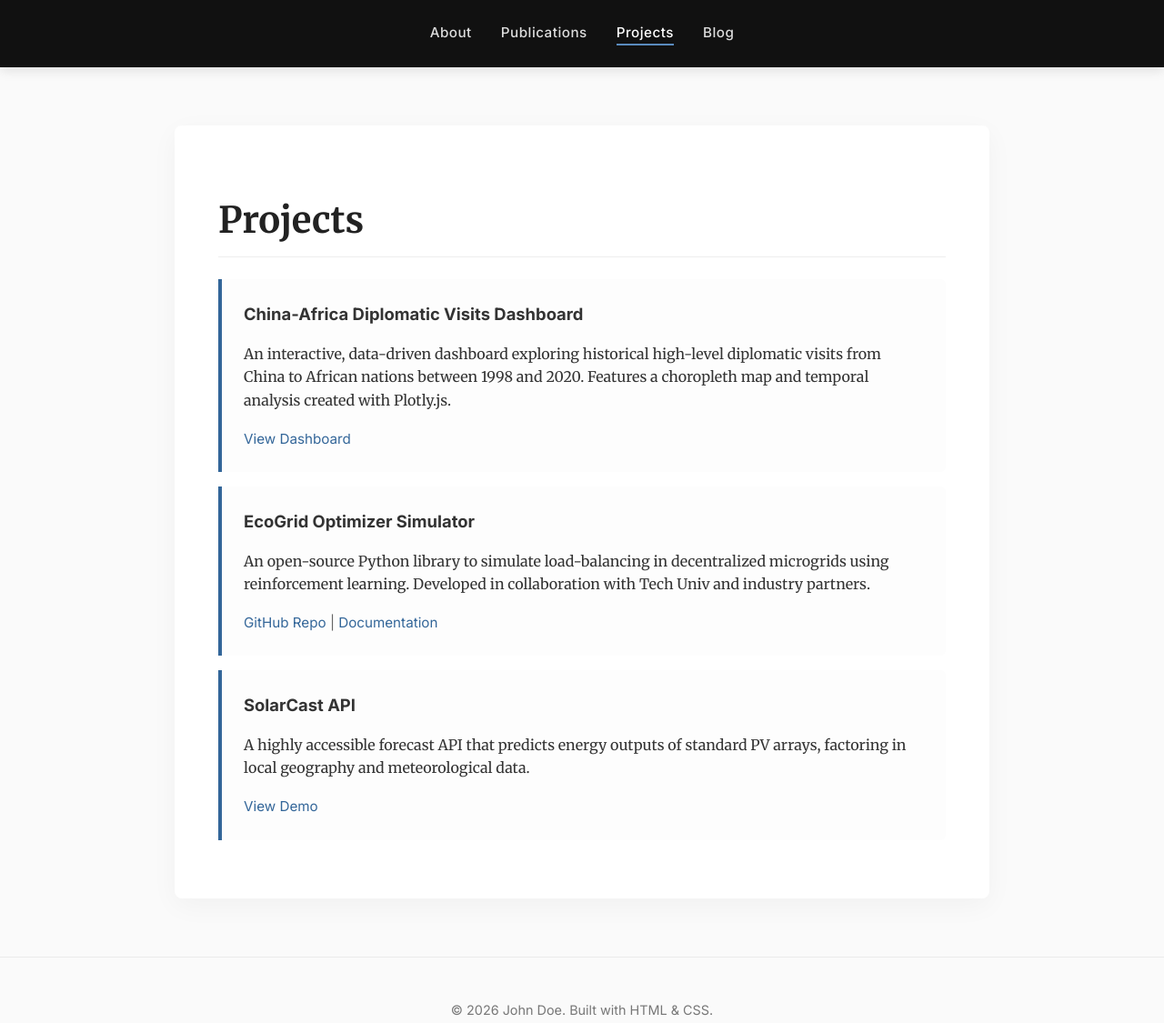
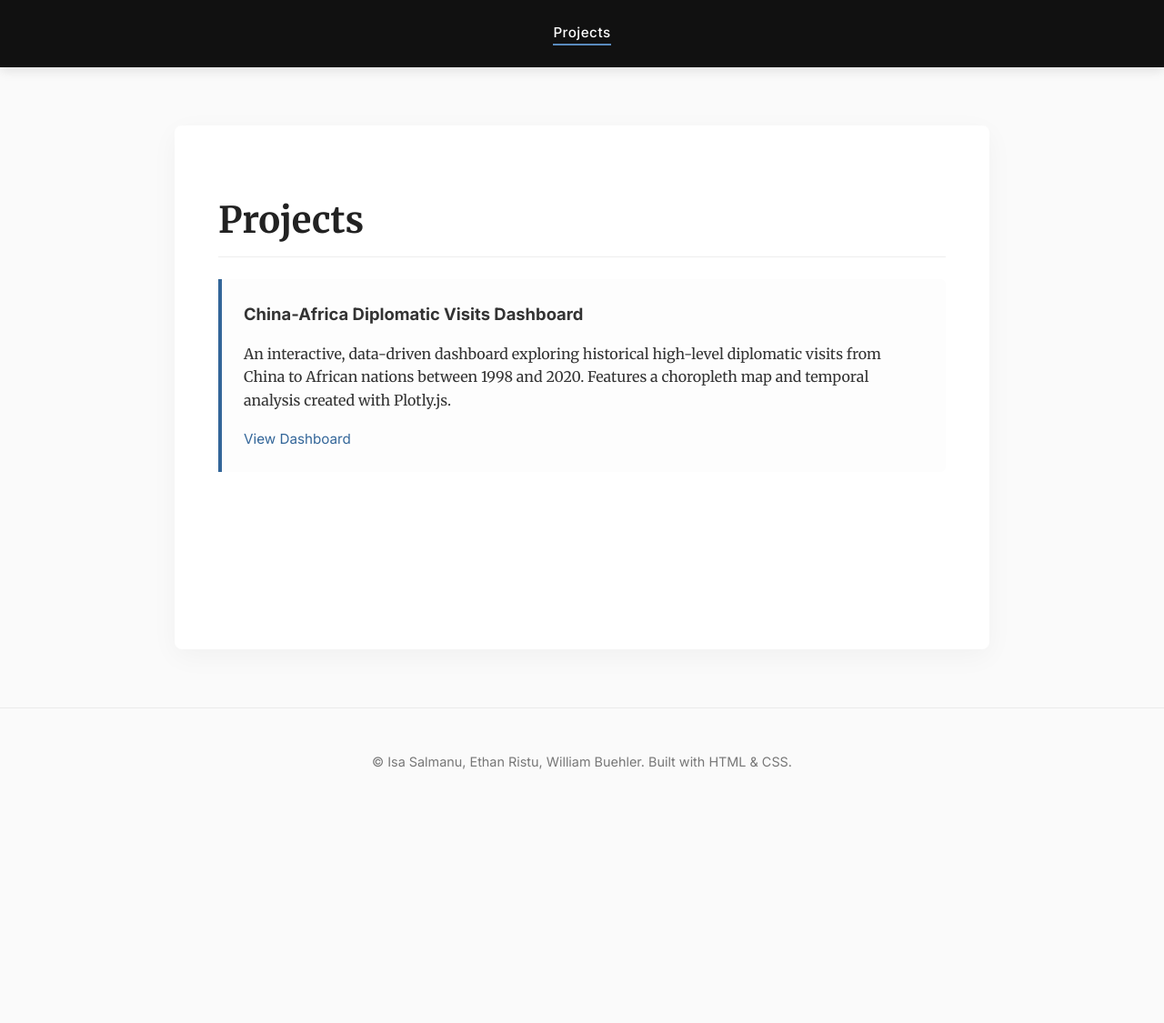
Before and after one commit to YoungFelaKuti/YoungFelaKuti.github.io, a plain HTML site: page projects.html in a window 1280 px wide. Shown: the whole page at 91% size. After the commit the page ends 895 px from the top, so only its background shows below. Drawn offline with Linux system fonts and the light colour scheme.

Commit message:
Removing empty pages

```diff
--- a/projects.html
+++ b/projects.html
@@ -1,19 +1,20 @@
 <!DOCTYPE html>
 <html lang="en">
+
 <head>
     <meta charset="UTF-8">
     <meta name="viewport" content="width=device-width, initial-scale=1.0">
     <title>Projects | John Doe</title>
-    <link href="https://fonts.googleapis.com/css2?family=Inter:wght@400;500;700&family=Merriweather:ital,wght@0,300;0,400;0,700;1,300&display=swap" rel="stylesheet">
+    <link
+        href="https://fonts.googleapis.com/css2?family=Inter:wght@400;500;700&family=Merriweather:ital,wght@0,300;0,400;0,700;1,300&display=swap"
+        rel="stylesheet">
     <link rel="stylesheet" href="style.css">
 </head>
+
 <body>
     <header>
         <nav>
-            <a href="index.html">About</a>
-            <a href="publications.html">Publications</a>
             <a href="projects.html" class="active">Projects</a>
-            <a href="blog.html">Blog</a>
         </nav>
     </header>
 
@@ -23,24 +24,18 @@
         <ul class="item-list">
             <li>
                 <span class="item-title">China-Africa Diplomatic Visits Dashboard</span>
-                <p>An interactive, data-driven dashboard exploring historical high-level diplomatic visits from China to African nations between 1998 and 2020. Features a choropleth map and temporal analysis created with Plotly.js.</p>
+                <p>An interactive, data-driven dashboard exploring historical high-level diplomatic visits from China to
+                    African nations between 1998 and 2020. Features a choropleth map and temporal analysis created with
+                    Plotly.js.</p>
                 <span class="item-meta"><a href="dashboard.html">View Dashboard</a></span>
             </li>
-            <li>
-                <span class="item-title">EcoGrid Optimizer Simulator</span>
-                <p>An open-source Python library to simulate load-balancing in decentralized microgrids using reinforcement learning. Developed in collaboration with Tech Univ and industry partners.</p>
-                <span class="item-meta"><a href="#">GitHub Repo</a> | <a href="#">Documentation</a></span>
-            </li>
-            <li>
-                <span class="item-title">SolarCast API</span>
-                <p>A highly accessible forecast API that predicts energy outputs of standard PV arrays, factoring in local geography and meteorological data.</p>
-                <span class="item-meta"><a href="#">View Demo</a></span>
-            </li>
+
         </ul>
     </main>
 
     <footer>
-        <p>&copy; 2026 John Doe. Built with HTML & CSS.</p>
+        <p>&copy; Isa Salmanu, Ethan Ristu, William Buehler. Built with HTML & CSS.</p>
     </footer>
 </body>
+
 </html>
```
Also changed, not shown: dashboard.html (+3 -4 lines).
